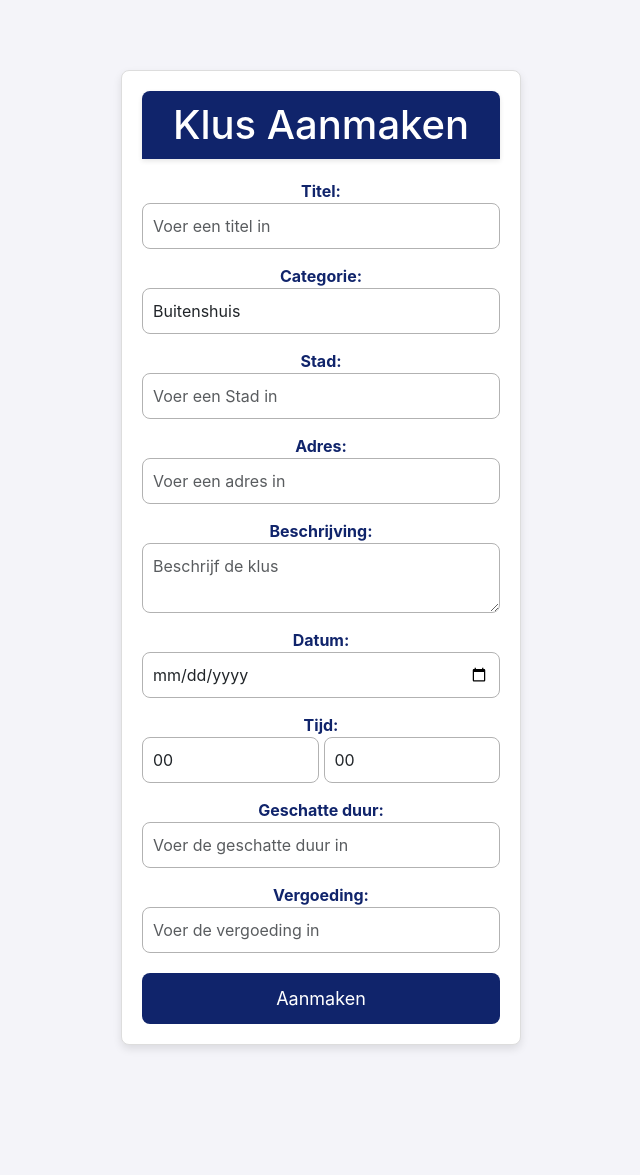
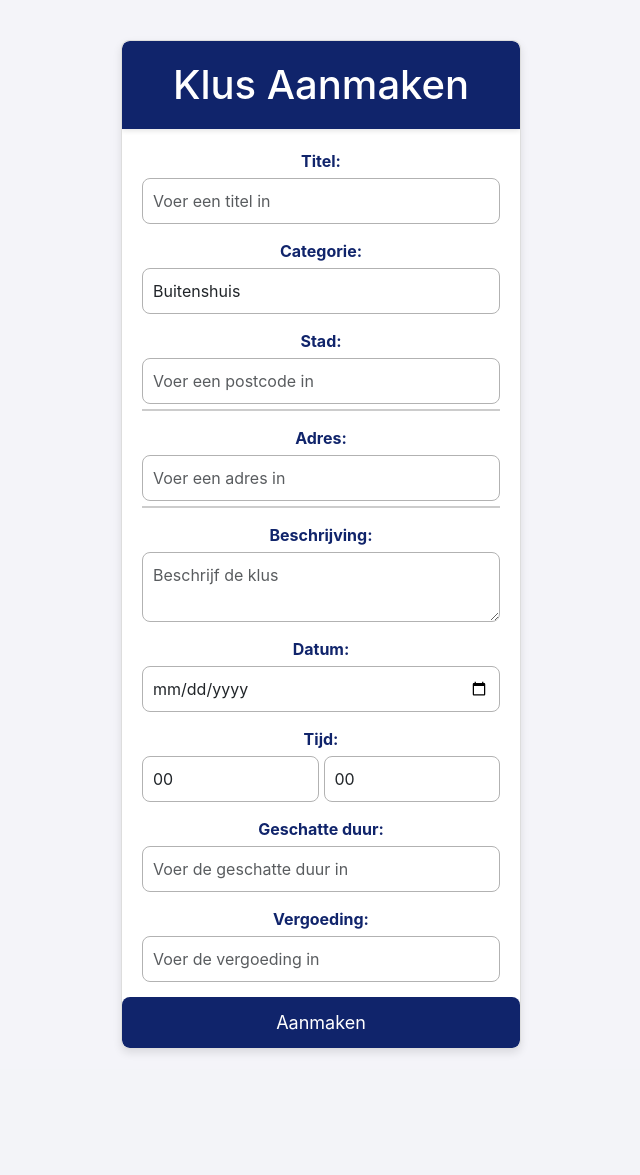
Before and after one commit to Marketplace-development/even-groups-a-d2024-group10, a Flask app: template app/templates/add_klusaanbieder.html in a window 1280 px wide. Shown: the part 66-1241 px from the top of the page, without its empty margins (319-959 px from the left). After the commit the page ends 1119 px from the top, so only its background shows below. Run offline with Flask 3, Linux system fonts and the light colour scheme; the template is opened without the code that fills it: values that come from a table or form of the project are taken from there, others are empty.

Commit message:
Add_klusaanbiedere enkele tweaks

```diff
--- a/app/templates/add_klusaanbieder.html
+++ b/app/templates/add_klusaanbieder.html
@@ -3,55 +3,55 @@
 {% block title %}Klus Aanmaken - KLUSKOMPAS{% endblock %}
 
 {% block content %}
-<div class="main-container" style="display: flex; justify-content: center; align-items: flex-start; min-height: 100vh;">
-    <div class="form-container" style="width: 400px; padding: 20px; border: 1px solid #ddd; border-radius: 8px; box-shadow: 0 4px 8px rgba(0, 0, 0, 0.1); background: white; overflow-y: auto;">
-        <!-- Titel blijft altijd bovenaan -->
-        <h1 style="text-align: center; color: white; margin-bottom: 20px; position: sticky; top: 0; background-color: #10246B; padding: 10px 0; z-index: 10; border-radius: 8px 8px 0 0; box-shadow: 0 2px 5px rgba(0, 0, 0, 0.1);">Klus Aanmaken</h1>
+<div class="main-container">
+    <div class="form-container">
+        <!-- Titel blijft vast bovenaan -->
+        <h1>Klus Aanmaken</h1>
 
         <form method="POST" action="{{ url_for('main.add_klusaanbieder') }}">
             {{ form.hidden_tag() }}
 
             <!-- Titel -->
-            <div class="form-group" style="margin-bottom: 15px;">
-                <label for="naam" style="font-size: 16px; font-weight: bold; color: #10246B;">Titel:</label>
+            <div class="form-group">
+                <label for="naam">Titel:</label>
                 {{ form.naam(class_="form-control", placeholder="Voer een titel in") }}
             </div>
 
             <!-- Categorie -->
-            <div class="form-group" style="margin-bottom: 15px;">
-                <label for="categorie" style="font-size: 16px; font-weight: bold; color: #10246B;">Categorie:</label>
+            <div class="form-group">
+                <label for="categorie">Categorie:</label>
                 {{ form.categorie(class_="form-control") }}
             </div>
 
             <!-- Stad -->
-            <div class="form-group" style="margin-bottom: 15px;">
-                <label for="stad" style="font-size: 16px; font-weight: bold; color: #10246B;">Stad:</label>
-                {{ form.stad(class_="form-control", placeholder="Voer een Stad in") }}
-                <ul id="stad-suggesties" style="list-style: none; padding: 0; margin-top: 5px; display: none; border: 1px solid #ccc; max-height: 200px; overflow-y: auto;"></ul>
+            <div class="form-group">
+                <label for="stad">Stad:</label>
+                {{ form.stad(class_="form-control", placeholder="Voer een postcode in") }}
+                <ul id="stad-suggesties"></ul>
             </div>
 
             <!-- Adres -->
-            <div class="form-group" style="margin-bottom: 15px;">
-                <label for="adres" style="font-size: 16px; font-weight: bold; color: #10246B;">Adres:</label>
+            <div class="form-group">
+                <label for="adres">Adres:</label>
                 {{ form.adres(class_="form-control", placeholder="Voer een adres in") }}
-                <ul id="adres-suggesties" style="list-style: none; padding: 0; margin-top: 5px; display: none; border: 1px solid #ccc; max-height: 200px; overflow-y: auto;"></ul>
+                <ul id="adres-suggesties"></ul>
             </div>
 
             <!-- Beschrijving -->
-            <div class="form-group" style="margin-bottom: 15px;">
-                <label for="beschrijving" style="font-size: 16px; font-weight: bold; color: #10246B;">Beschrijving:</label>
+            <div class="form-group">
+                <label for="beschrijving">Beschrijving:</label>
                 {{ form.beschrijving(class_="form-control", placeholder="Beschrijf de klus") }}
             </div>
 
             <!-- Datum -->
-            <div class="form-group" style="margin-bottom: 15px;">
-                <label for="datum" style="font-size: 16px; font-weight: bold; color: #10246B;">Datum:</label>
+            <div class="form-group">
+                <label for="datum">Datum:</label>
                 {{ form.datum(class_="form-control", placeholder="Selecteer een datum") }}
             </div>
 
             <!-- Tijd -->
-            <div class="form-group" style="margin-bottom: 15px;">
-                <label for="tijd" style="font-size: 16px; font-weight: bold; color: #10246B;">Tijd:</label>
+            <div class="form-group">
+                <label for="tijd">Tijd:</label>
                 <div style="display: flex; gap: 5px;">
                     {{ form.uren(class_="form-control", id="tijd-uren", style="width: 50%;") }}
                     {{ form.minuten(class_="form-control", id="tijd-minuten", style="width: 50%;") }}
@@ -59,38 +59,89 @@
             </div>
 
             <!-- Geschatte duur -->
-            <div class="form-group" style="margin-bottom: 15px;">
-                <label for="verwachte_duur" style="font-size: 16px; font-weight: bold; color: #10246B;">Geschatte duur:</label>
+            <div class="form-group">
+                <label for="verwachte_duur">Geschatte duur:</label>
                 {{ form.verwachte_duur(class_="form-control", placeholder="Voer de geschatte duur in") }}
             </div>
 
             <!-- Vergoeding -->
-            <div class="form-group" style="margin-bottom: 20px;">
-                <label for="vergoeding" style="font-size: 16px; font-weight: bold; color: #10246B;">Vergoeding:</label>
+            <div class="form-group">
+                <label for="vergoeding">Vergoeding:</label>
                 {{ form.vergoeding(class_="form-control", placeholder="Voer de vergoeding in") }}
             </div>
 
             <!-- Aanmaken knop -->
-            <button type="submit" style="width: 100%; padding: 12px; font-size: 18px; background: #10246B; color: white; border: none; border-radius: 8px; cursor: pointer;">Aanmaken</button>
+            <button type="submit">Aanmaken</button>
         </form>
     </div>
 </div>
 
-<!-- Stijlen behouden -->
+<!-- CSS -->
 <style>
-    body {
+    /* Algemene stijlen */
+    body, html {
+        height: 100%;
+        margin: 0;
+        overflow-y: auto; /* Zorg dat de gehele pagina scrollt */
         font-family: 'Inter', sans-serif;
-        margin: 0;
         background-color: #f4f4f9;
     }
 
+    /* Hoofdcontainer */
+    .main-container {
+        display: flex;
+        justify-content: center;
+        align-items: flex-start;
+        min-height: 100vh;
+        margin: 0;
+    }
+
+    /* Formulier container */
     .form-container {
-        margin-top: 50px;
-        max-height: 90vh;
-        overflow-y: auto;
+        width: 400px;
+        margin-top: 20px;
+        border: 1px solid #ddd;
+        border-radius: 8px;
+        box-shadow: 0 4px 8px rgba(0, 0, 0, 0.1);
+        background: white;
+        overflow: hidden; /* Zorg dat de box de inhoud netjes afsluit */
+    }
+
+    /* Titel */
+    h1 {
+        text-align: center;
+        color: white;
+        margin: 0;
+        background-color: #10246B;
+        padding: 20px 0;
+        position: sticky; /* Zorg dat de titel altijd zichtbaar blijft */
+        top: 0;
+        z-index: 10;
+        border-radius: 8px 8px 0 0;
+        box-shadow: 0 2px 5px rgba(0, 0, 0, 0.1);
+    }
+
+    /* Extra marge tussen titel en formulier */
+    form {
+        margin-top: 20px; /* Zorg voor een kleine ruimte tussen de titel en de eerste input */
+    }
+
+    /* Formuliervelden */
+    .form-group {
+        margin-bottom: 15px;
+        padding: 0 20px;
+    }
+
+    .form-group label {
+        font-size: 16px;
+        font-weight: bold;
+        color: #10246B;
+        display: block;
+        margin-bottom: 5px;
     }
 
     .form-control {
+        width: 100%;
         padding: 10px;
         font-size: 16px;
         border-radius: 8px;
@@ -102,27 +153,44 @@
         border-color: #10246B;
     }
 
+    /* Suggestielijsten */
     #stad-suggesties, #adres-suggesties {
         list-style: none;
         padding: 0;
-        margin-top: 5px;
-        display: none;
+        margin: 5px 0 0;
         border: 1px solid #ccc;
         max-height: 200px;
         overflow-y: auto;
+        background: white;
     }
 
     #stad-suggesties li, #adres-suggesties li {
         padding: 8px;
         cursor: pointer;
-        background-color: #fff;
     }
 
     #stad-suggesties li:hover, #adres-suggesties li:hover {
         background-color: #f0f0f0;
     }
+
+    /* Knop */
+    button {
+        width: 100%;
+        padding: 12px;
+        font-size: 18px;
+        background: #10246B;
+        color: white;
+        border: none;
+        border-radius: 8px;
+        cursor: pointer;
+    }
+
+    button:hover {
+        background: #0d1d54;
+    }
 </style>
 
+<!-- JavaScript -->
 <script>
     document.addEventListener('DOMContentLoaded', function() {
         const stadInput = document.getElementById('stad');
```
